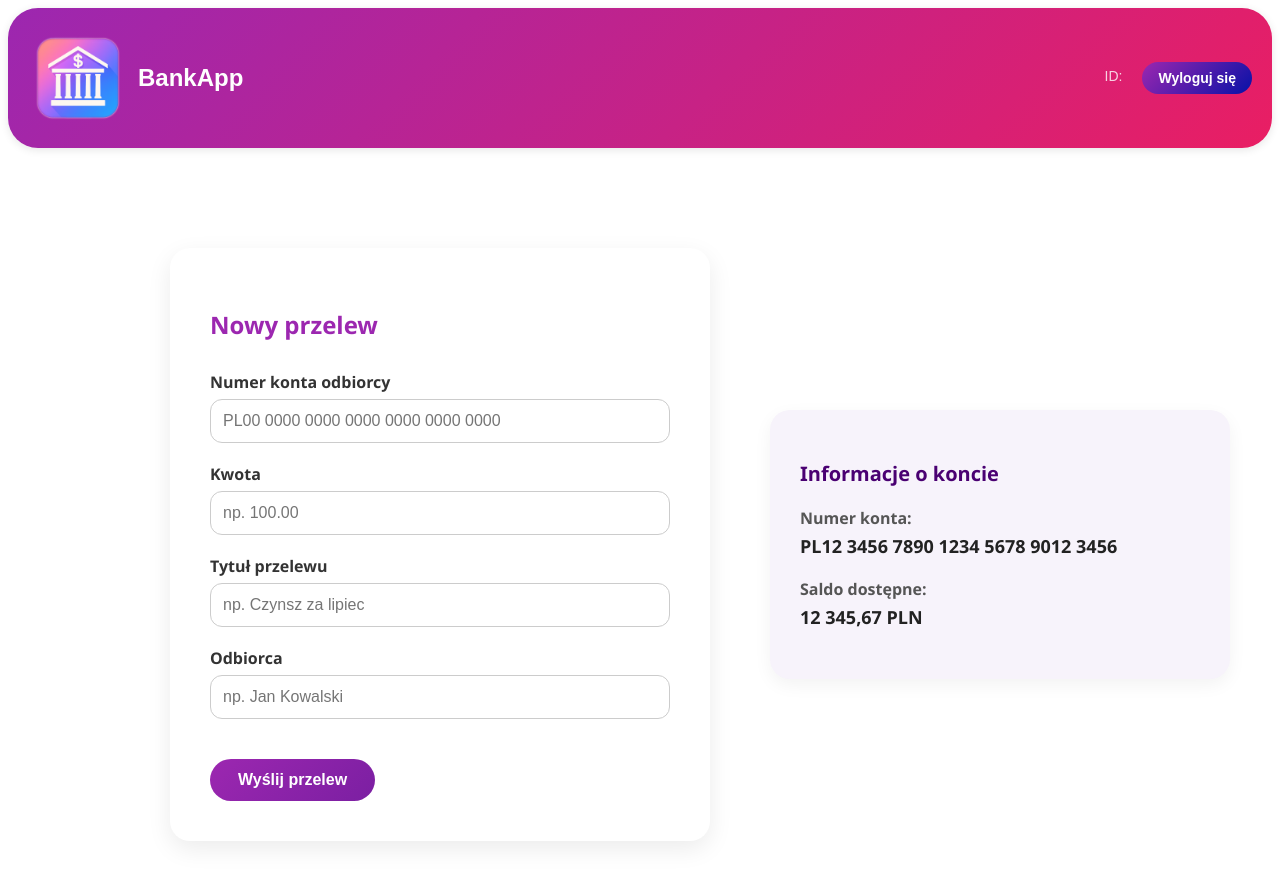
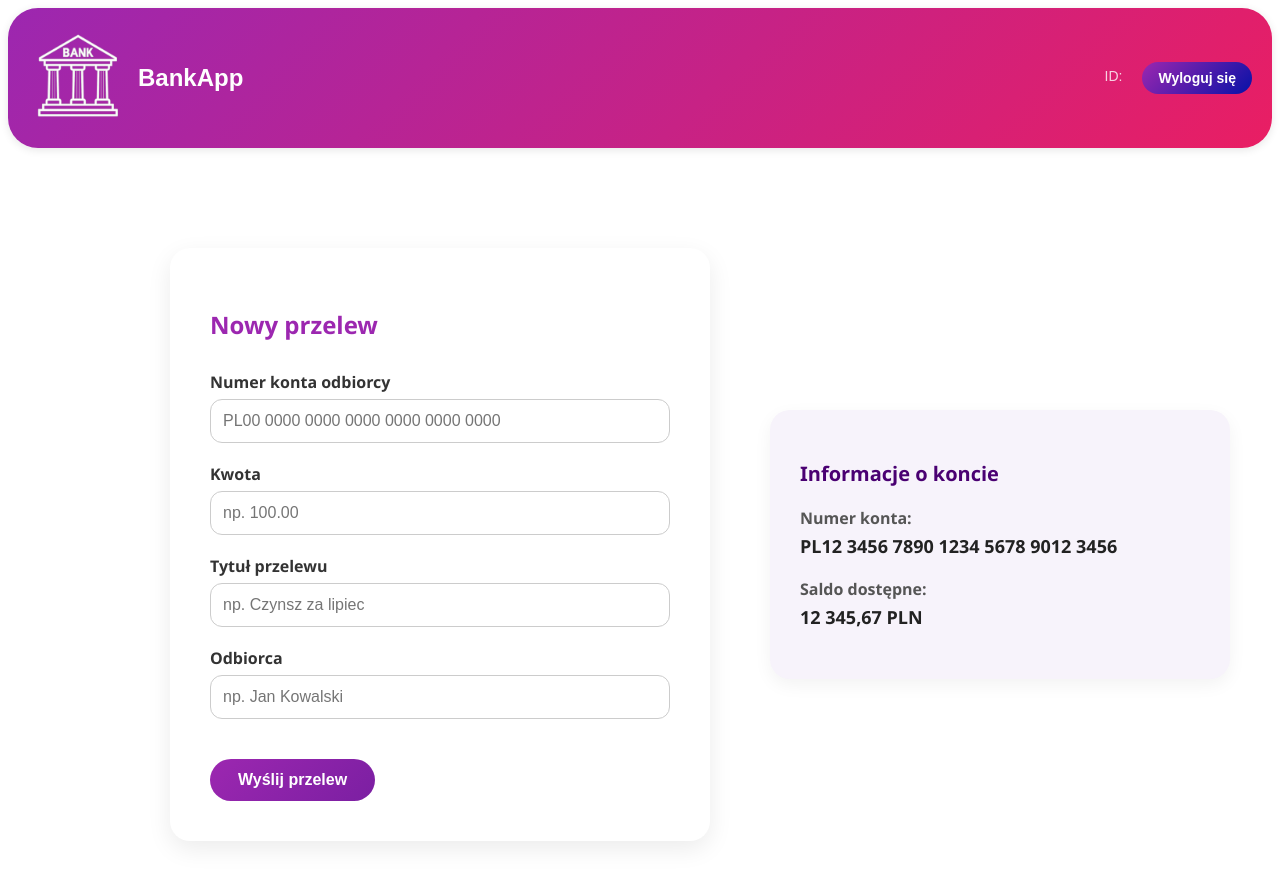
Before and after one commit to patryk-krych/bank-app-fronted, an Angular app: page /home in a window 1280 px wide. Shown: the top 882 px of the page. Built offline with nearby package versions, Linux system fonts and the light colour scheme; no server answers; sample sign-in values are in the browser's storage.

Commit message:
change graphic in header

```diff
--- a/src/app/dashboard/header/header.html
+++ b/src/app/dashboard/header/header.html
@@ -1,5 +1,5 @@
 <header class="header-container">
-  <img src="grafika.png" alt="BankApp Logo" class="logo-image" />
+  <img src="grafika2.png" alt="BankApp Logo" class="logo-image" />
   <div class="logo">BankApp</div>
 
   <div class="user-info">
```
Also changed, not shown: public/grafika2.png (added).
